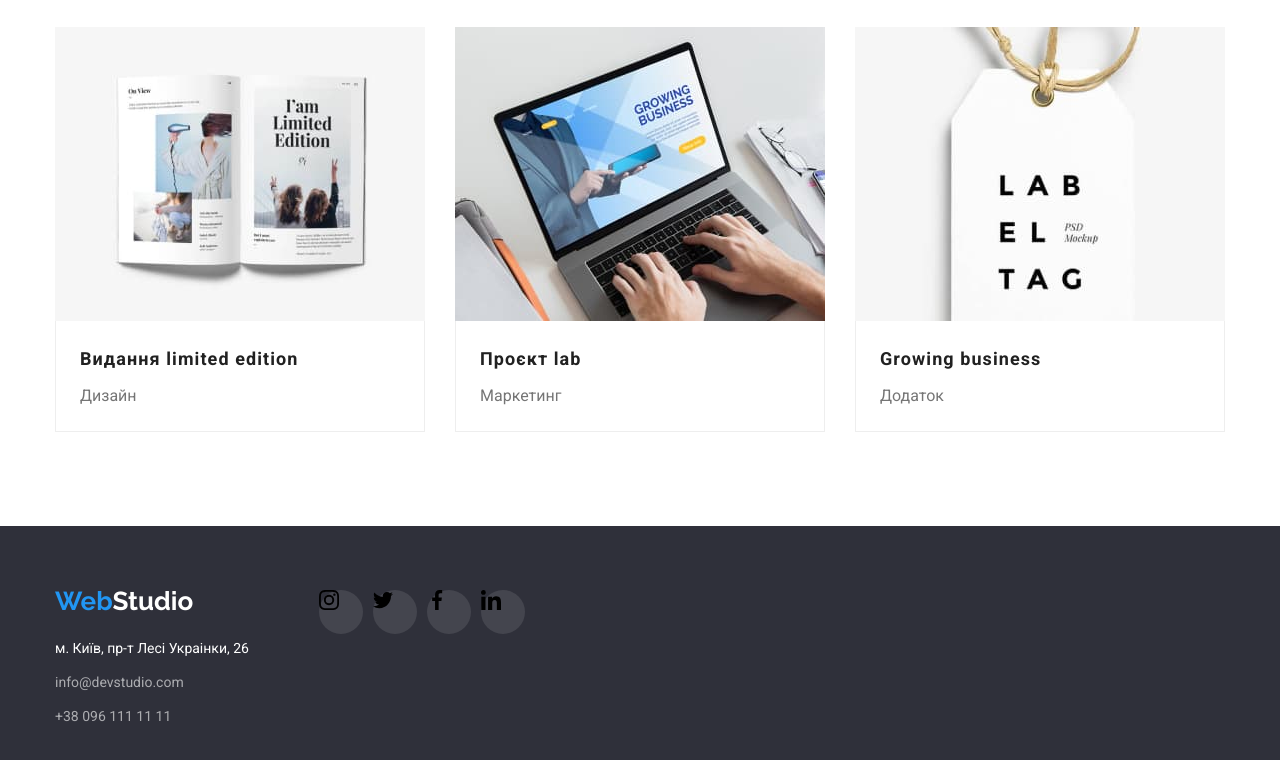
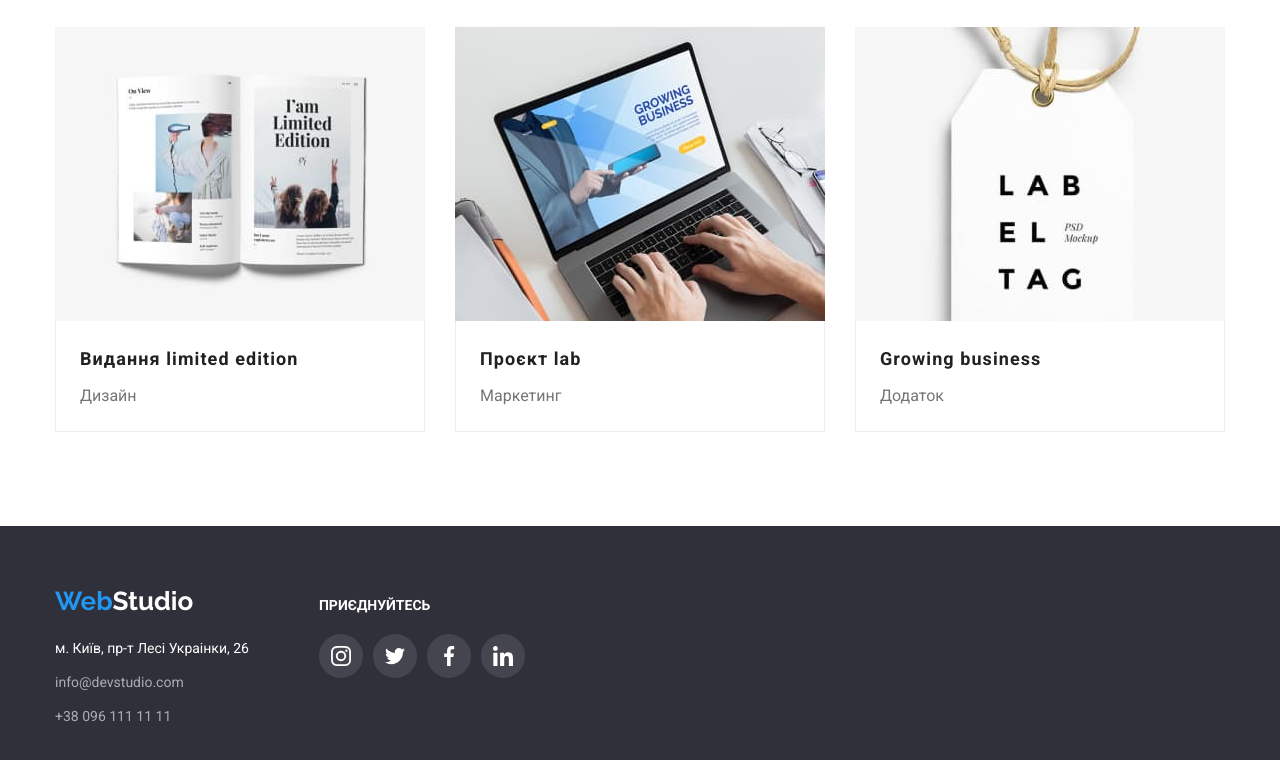
Before and after one commit to IvanKostishin/cccc, a plain HTML site: page portfolio.html in a window 1280 px wide. Shown: the part 1106-1866 px from the top of the page. Drawn offline with nearby package versions, Linux system fonts and the light colour scheme.

Commit message:
Update portfolio.html

```diff
--- a/portfolio.html
+++ b/portfolio.html
@@ -22,7 +22,7 @@
   </head>
 
   <body>
-    <header class="nav-section header">
+     <header class="nav-section header">
       <div class="container header-container">
         <nav class="text header-nav-list">
           <a href="./index.html" lang="en" class="text prime-logo heder-logo">
@@ -30,10 +30,10 @@
           </a>
           <ul class="list header-list">
             <li class="header-nav-item">
-              <a href="./index.html" class="text anhor">Студія </a>
+              <a href="./index.html" class="text anhor current">Студія </a>
             </li>
             <li class="header-nav-item">
-              <a href="./portfolio.html" class="text anhor current"> Портфоліо </a>
+              <a href="./portfolio.html" class="text anhor"> Портфоліо </a>
             </li>
             <li class="header-nav-item"><a href="#" class="text anhor"> Контакти </a></li>
           </ul>
@@ -263,26 +263,27 @@
         </div>
 
         <div class="footer-social-container">
+          <p class="footer-social-text">Приєднуйтесь</p>
           <ul class="footer-social-list">
             <li class="footer-social-list-item">
-              <svg width="20px" height="20px">
+             <a href="" class="footer-social-list-link"> <svg width="20px" height="20px">
                 <use href="./images/symbol-defs.svg#icon-instagram"></use>
-              </svg>
+              </svg></a>
             </li>
             <li class="footer-social-list-item">
-              <svg width="20px" height="20px">
+              <a href="" class="footer-social-list-link"><svg width="20px" height="20px">
                 <use href="./images/symbol-defs.svg#icon-twitter"></use>
-              </svg>
+              </svg></a>
             </li>
             <li class="footer-social-list-item">
-              <svg width="20px" height="20px">
+             <a href="" class="footer-social-list-link"> <svg width="20px" height="20px">
                 <use href="./images/symbol-defs.svg#icon-fecebook"></use>
-              </svg>
+              </svg></a>
             </li>
             <li class="footer-social-list-item">
-              <svg width="20px" height="20px">
+              <a href="" class="footer-social-list-link"><svg width="20px" height="20px">
                 <use href="./images/symbol-defs.svg#icon-linkedin"></use>
-              </svg>
+              </svg></a>
             </li>
           </ul>
         </div>
```
